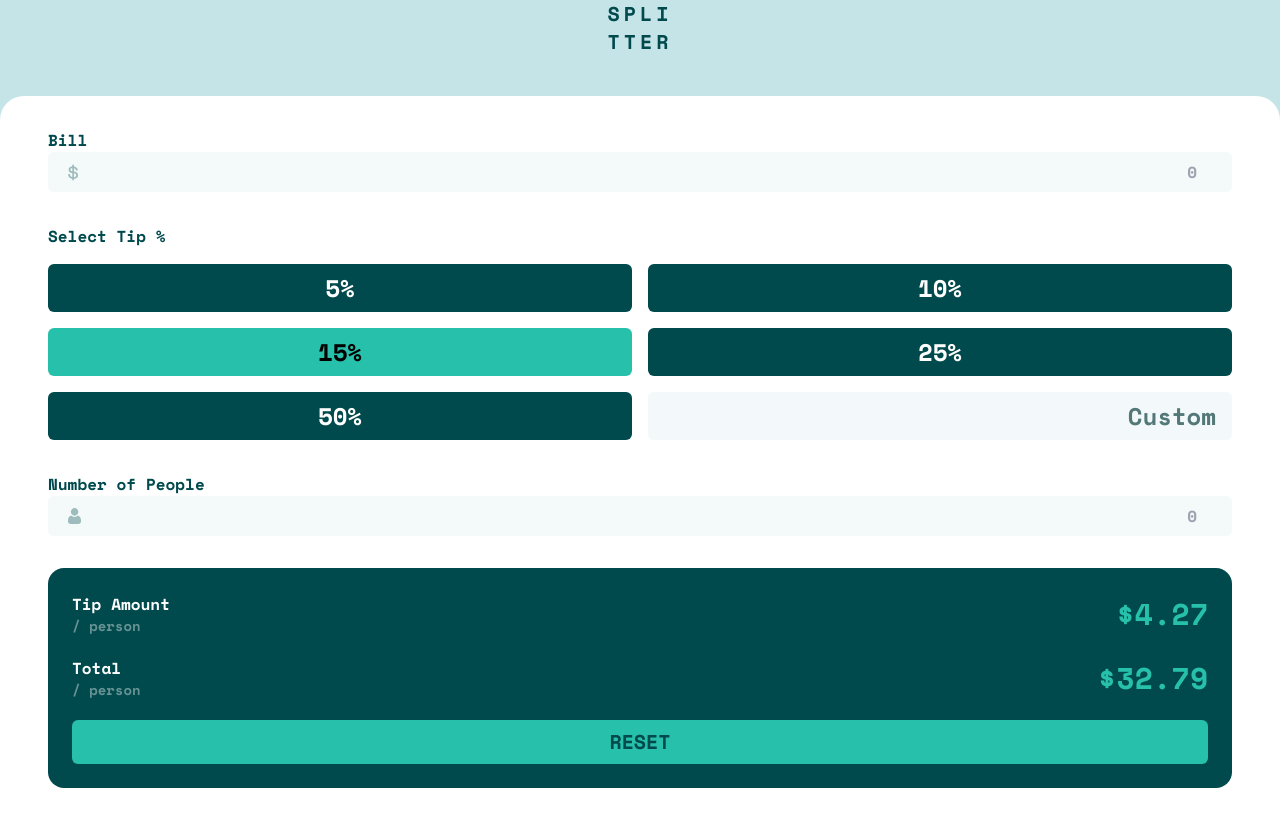
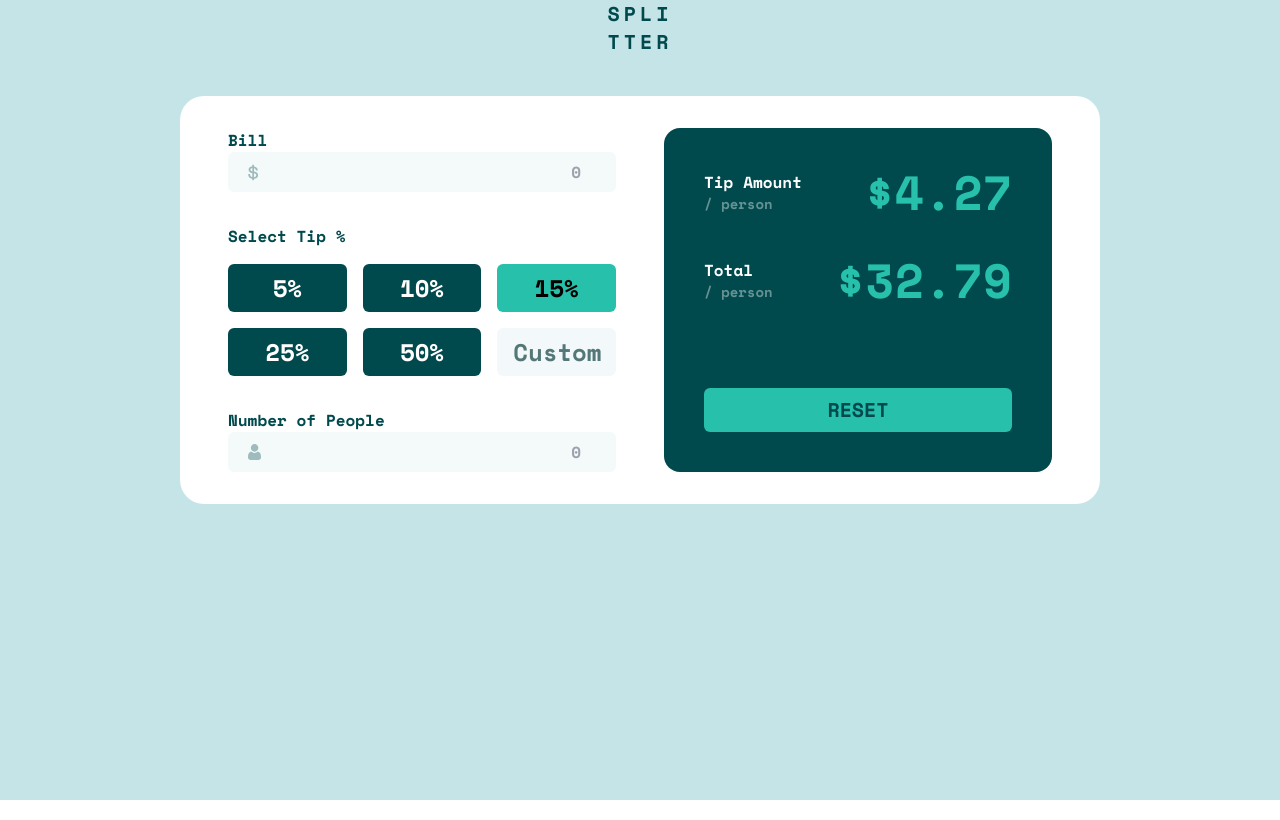
Before and after one commit to radhd/react-tailwind-tip-calculator, a React (Vite) app: page / in a window 1280 px wide. Built offline with nearby package versions, Linux system fonts and the light colour scheme.

Commit message:
Finished responsive design

```diff
--- a/src/MainBody.jsx
+++ b/src/MainBody.jsx
@@ -5,7 +5,7 @@ import BodyCalculator from "./components/BodyCalculator";
 
 function MainBody() {
   return (
-    <div className="space-y-10 bg-neutralLightGrayishCyan font-fontFamily font-bold text-neutralVeryDarkCyan">
+    <div className="h-screen space-y-10 bg-neutralLightGrayishCyan font-fontFamily font-bold text-neutralVeryDarkCyan">
       <SplitTitle />
       <BodyCalculator />
     </div>
--- a/src/components/BodyCalculator.jsx
+++ b/src/components/BodyCalculator.jsx
@@ -9,15 +9,16 @@ import CalculationBody from "./CalculationBodyComponents/CalculationBody";
 
 function BodyCalculator() {
   return (
-    <div className="rounded-t-3xl bg-white py-8">
-      <div className="space-y-8 px-12">
+    <div className="mx-auto  my-8 max-w-[920px] rounded-t-3xl bg-white lg:rounded-3xl">
+      <div className=" px-12 py-8 lg:grid lg:grid-cols-2 lg:gap-12">
+        <div className="space-y-8">
           <div>
             <LabelTitle h2Title={"Bill"} labelName={"inputBill"} />
             <InputBill inputName={"inputBill"} iconName={iconDollar} />
           </div>
           <div className="space-y-4">
             <LabelTitle h2Title={"Select Tip %"} labelName={"selectTip"} />
-          <div className="grid grid-cols-2 gap-4">
+            <div className="grid grid-cols-2 gap-4 lg:grid-cols-3">
               <TipButton>5%</TipButton>
               <TipButton>10%</TipButton>
               <TipButton className={`bg-primaryCyan text-black`}>15%</TipButton>
@@ -32,6 +33,7 @@ function BodyCalculator() {
             <LabelTitle h2Title={"Number of People"} />
             <InputBill iconName={iconPerson} />
           </div>
+        </div>
         <CalculationBody />
       </div>
     </div>
--- a/src/components/CalculationBodyComponents/CalculationBody.jsx
+++ b/src/components/CalculationBodyComponents/CalculationBody.jsx
@@ -2,7 +2,8 @@ import TipButton from "../TipButton";
 
 function CalculationBody() {
   return (
-    <div className="space-y-5 rounded-2xl bg-neutralVeryDarkCyan p-6">
+    <div className="mt-8 flex flex-col justify-between space-y-5 rounded-2xl bg-neutralVeryDarkCyan p-6 lg:mt-0 lg:p-10">
+      <div className="space-y-5 lg:space-y-10">
         <div className="flex items-center justify-between">
           <PerPerson>Tip Amount</PerPerson>
           <CalculatedNumber>4.27</CalculatedNumber>
@@ -11,6 +12,8 @@ function CalculationBody() {
           <PerPerson>Total</PerPerson>
           <CalculatedNumber>32.79</CalculatedNumber>
         </div>
+      </div>
+
       <TipButton className={"w-full bg-primaryCyan px-0 py-0 text-xl"}>
         RESET
       </TipButton>
@@ -28,7 +31,9 @@ function PerPerson({ children }) {
 }
 
 function CalculatedNumber({ children }) {
-  return <span className="text-3xl text-primaryCyan">${children}</span>;
+  return (
+    <span className="text-3xl text-primaryCyan lg:text-5xl">${children}</span>
+  );
 }
 
 export default CalculationBody;
```
Lines whose indentation alone changed are shown as unchanged.
